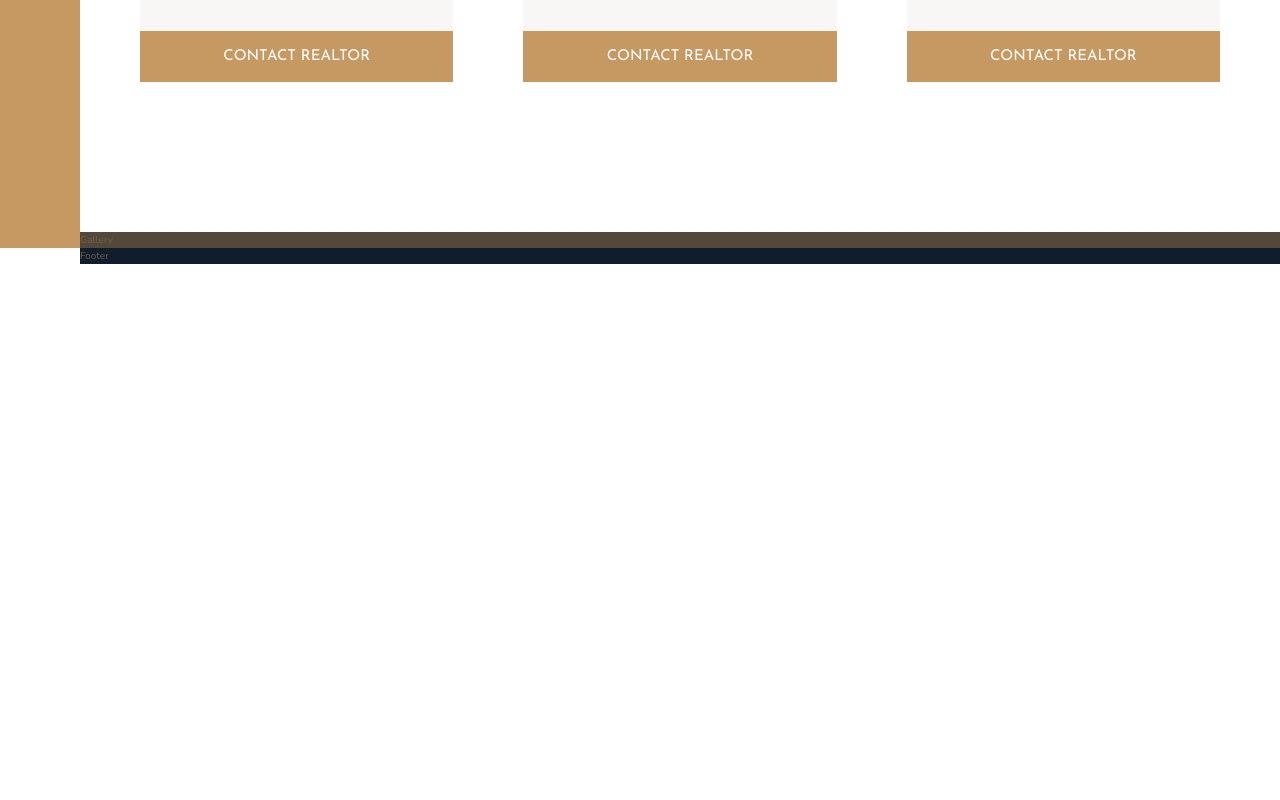
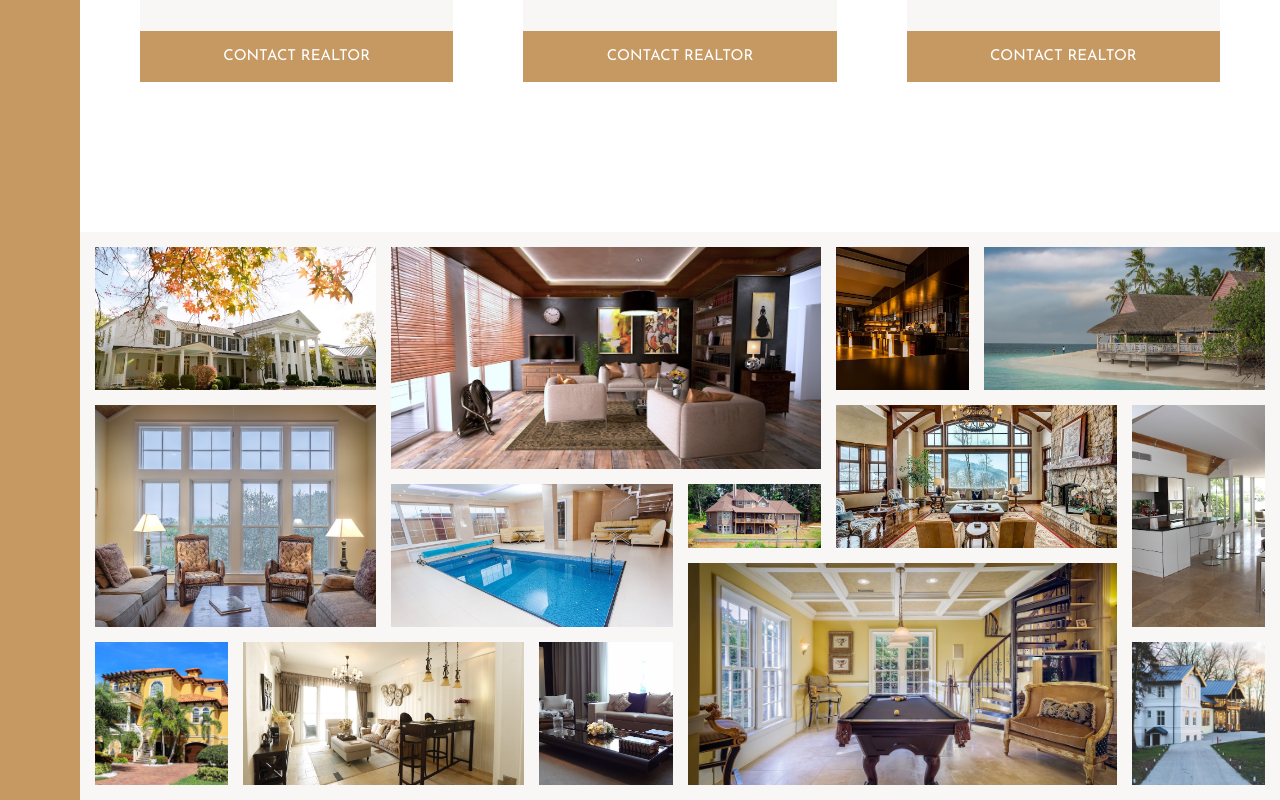
Before and after one commit to Nath-A/advanced-CSS, a website: page 03_Nexter/index.html in a window 1280 px wide. Shown: the part 2840-3640 px from the top of the page. Before the commit the page ends 3104 px from the top, so only its background shows below. Drawn offline with nearby package versions, Linux system fonts and the light colour scheme.

Commit message:
nexter : gallery done

```diff
--- a/03_Nexter/index.html
+++ b/03_Nexter/index.html
@@ -281,8 +281,53 @@
             <button class="btn home__btn">Contact realtor</button>
         </div>
     </section>
-    <section class="gallery">Gallery</section>
-    <footer class="footer">Footer</footer>
+    <section class="gallery">
+        <figure class="gallery__item gallery__item--1">
+            <img src="img/gal-1.jpeg" alt="Gallery image 1" class="gallery__img">
+        </figure>
+        <figure class="gallery__item gallery__item--2">
+            <img src="img/gal-2.jpeg" alt="Gallery image 2" class="gallery__img">
+        </figure>
+        <figure class="gallery__item gallery__item--3">
+            <img src="img/gal-3.jpeg" alt="Gallery image 3" class="gallery__img">
+        </figure>
+        <figure class="gallery__item gallery__item--4">
+            <img src="img/gal-4.jpeg" alt="Gallery image 4" class="gallery__img">
+        </figure>
+        <figure class="gallery__item gallery__item--5">
+            <img src="img/gal-5.jpeg" alt="Gallery image 5" class="gallery__img">
+        </figure>
+        <figure class="gallery__item gallery__item--6">
+            <img src="img/gal-6.jpeg" alt="Gallery image 6" class="gallery__img">
+        </figure>
+        <figure class="gallery__item gallery__item--7">
+            <img src="img/gal-7.jpeg" alt="Gallery image 7" class="gallery__img">
+        </figure>
+        <figure class="gallery__item gallery__item--8">
+            <img src="img/gal-8.jpeg" alt="Gallery image 8" class="gallery__img">
+        </figure>
+        <figure class="gallery__item gallery__item--9">
+            <img src="img/gal-9.jpeg" alt="Gallery image 9" class="gallery__img">
+        </figure>
+        <figure class="gallery__item gallery__item--10">
+            <img src="img/gal-10.jpeg" alt="Gallery image 10" class="gallery__img">
+        </figure>
+        <figure class="gallery__item gallery__item--11">
+            <img src="img/gal-11.jpeg" alt="Gallery image 11" class="gallery__img">
+        </figure>
+        <figure class="gallery__item gallery__item--12">
+            <img src="img/gal-12.jpeg" alt="Gallery image 12" class="gallery__img">
+        </figure>
+        <figure class="gallery__item gallery__item--13">
+            <img src="img/gal-13.jpeg" alt="Gallery image 13" class="gallery__img">
+        </figure>
+        <figure class="gallery__item gallery__item--14">
+            <img src="img/gal-14.jpeg" alt="Gallery image 14" class="gallery__img">
+        </figure>
+    </section>
+    <footer class="footer">
+
+    </footer>
 </body>
 
 </html>
--- a/03_Nexter/sass/_gallery.scss
+++ b/03_Nexter/sass/_gallery.scss
@@ -1,6 +1,111 @@
 .gallery
 {
-    background-color: $color-grey-dark-1;
+    background-color: $color-grey-light-1;
     grid-column: full-start/full-end;
     grid-row: 5/6;
+    display: grid;
+    grid-template-columns: repeat(8, 1fr);
+    grid-template-rows: repeat(7, 5vw);
+    gap: 1.5rem;
+    padding: 1.5rem;
+
+    &__item
+    {
+        &--1
+        {
+            grid-column: 1 / span 2;
+            grid-row: 1 / span 2;
+        }
+
+        &--2
+        {
+            grid-column: 3 / span 3;
+            grid-row: 1 / span 3;
+        }
+
+        &--3
+        {
+            grid-column: 6;
+            grid-row: 1 / span 2;
+        }
+
+        &--4
+        {
+            grid-column: 7 / -1;
+            grid-row: 1 / span 2;
+
+        }
+
+        &--5
+        {
+            grid-column: 1 / span 2;
+            grid-row: 3 / span 3;
+
+        }
+
+        &--6
+        {
+            grid-column: 3 / span 2;
+            grid-row: 4 / span 2;
+
+        }
+
+        &--7
+        {
+            grid-column: 5;
+            grid-row: 4;
+
+        }
+
+        &--8
+        {
+            grid-column: 6 / span 2;
+            grid-row: 3 / span 2;
+        }
+
+        &--9
+        {
+            grid-column: span 1 / -1;
+            grid-row: 3 / span 3;
+        }
+
+        &--10
+        {
+            grid-column: 1;
+            grid-row: 6 / span 2;
+        }
+
+        &--11
+        {
+            grid-column: 2 / span 2;
+            grid-row: 6 / span 2;
+        }
+
+        &--12
+        {
+            grid-column: 4;
+            grid-row: 6 / span 2;
+        }
+
+        &--13
+        {
+            grid-column: 5 / span 3;
+            grid-row: 5 / span 3;
+        }
+
+        &--14
+        {
+            grid-column: span 1 / -1;
+            grid-row: 6 / span 2;
+        }
+    }
+
+    &__img
+    {
+        width: 100%;
+        object-fit: cover;
+        height: 100%;
+        display: block;
+
+    }
 }
```
Also changed, not shown: 03_Nexter/css/style.css, 1 other file.
